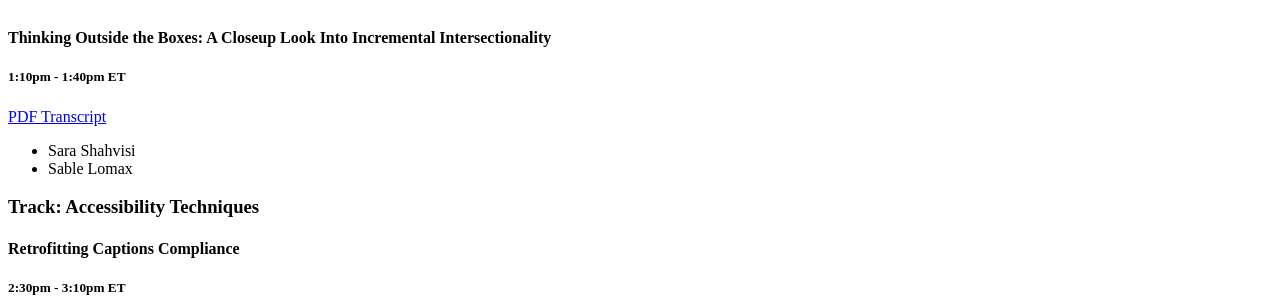
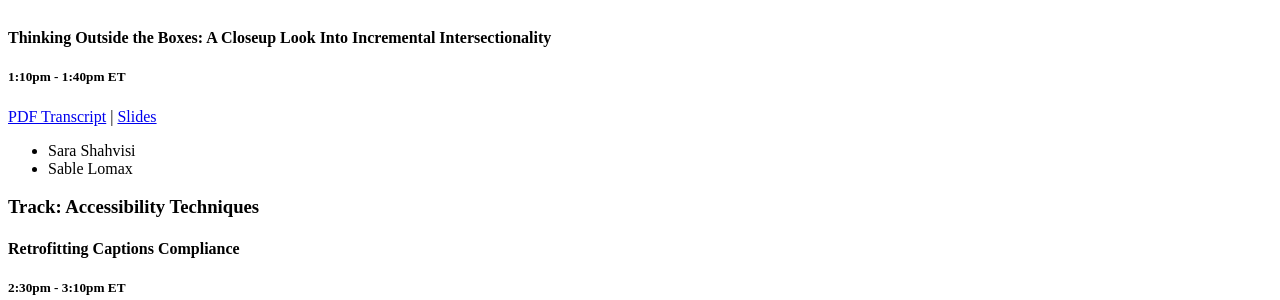
Before and after one commit to chiefkikio/AFutureDate, a Jekyll site: the page built from session_schedule.md, in a window 1280 px wide and 900 px high, scrolled down 9212 px. Shown: the part 152-452 px from the top of the window. Built offline with Jekyll 4.4.1, drawn with Linux system fonts in a browser that asks for light colours; Markdown is read by kramdown in place of the engine named in the settings.

Commit message:
Slide updates

```diff
--- a/session_schedule.md
+++ b/session_schedule.md
@@ -34,7 +34,7 @@ We will be posting links to individual talk on the site soon!
 ####Thinking Outside the Boxes: A Closeup Look Into Incremental Intersectionality
 #####1:10pm - 1:40pm ET
 <div class="session-info">
-	<a href="{{ site.baseurl }}transcripts/day_one/thinking_outside_boxes.pdf"  aria-label="PDF Transcript for Thinking Outside the Boxes: A Closeup Look Into Incremental Intersectionality">PDF Transcript</a>
+	<a href="{{ site.baseurl }}transcripts/day_one/thinking_outside_boxes.pdf"  aria-label="PDF Transcript for Thinking Outside the Boxes: A Closeup Look Into Incremental Intersectionality">PDF Transcript</a> | <a href="https://docs.google.com/presentation/d/1FVji5ZDuJhwSDyVFNEFNK2kcX-7358joTjGFPx2eHA8/edit?usp=sharing" aria-label="Thinking Outside the Boxes: A Closeup Look Into Incremental Intersectionality Slides">Slides</a>
 	<ul class="social">
 		<li>Sara Shahvisi</li>
 		<li>Sable Lomax</li>
```
